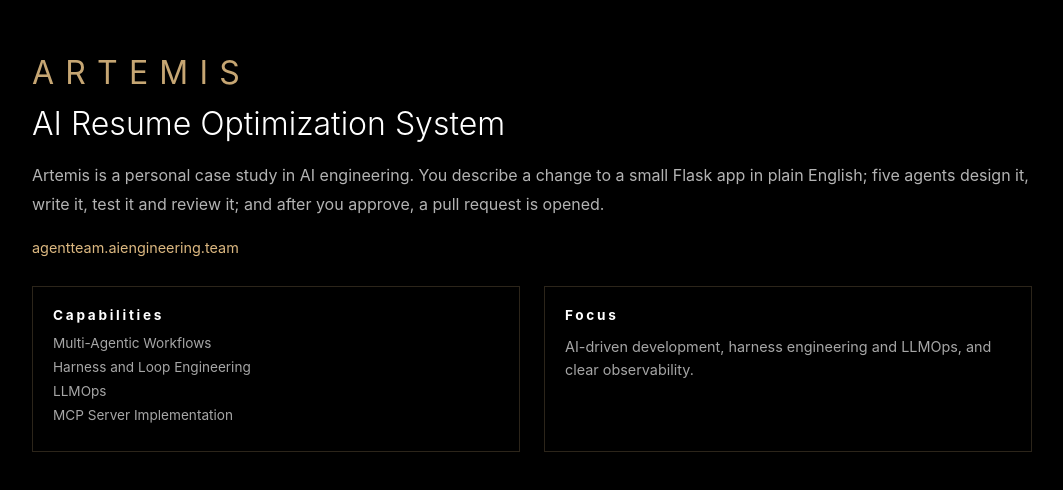
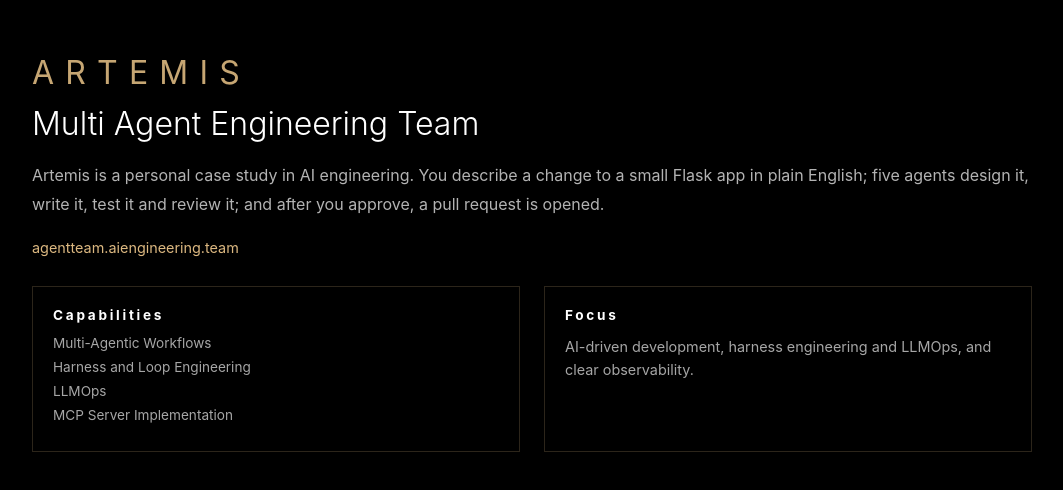
Before and after one commit to DPietrow/ProjectWebsite, a React (Vite) app: page / in a window 1280 px wide. Shown: the part 8088-8578 px from the top of the page, without its empty margins (108-1171 px from the left). Built offline with nearby package versions, Linux system fonts and the light colour scheme.

Commit message:
changed from div to a

```diff
--- a/src/components/scenes/ArtemisSection.jsx
+++ b/src/components/scenes/ArtemisSection.jsx
@@ -8,15 +8,15 @@
 
                 <div className="project-kicker">ARTEMIS</div>
 
-                <h2 className="project-title">AI Resume Optimization System</h2>
+                <h2 className="project-title">Multi Agent Engineering Team</h2>
 
                 <p className="project-text">
                     Artemis is a personal case study in AI engineering. You describe a change to a small Flask app in plain English; five agents design it, write it, test it and review it; and after you approve, a pull request is opened.
                 </p>
 
-                <div className="project-link" href="https://agentteam.aiengineering.team" target="_blank">
+                <a className="project-link" href="https://agentteam.aiengineering.team" target="_blank">
                     agentteam.aiengineering.team
-                </div>
+                </a>
 
                 <div className="project-grid">
 
```
